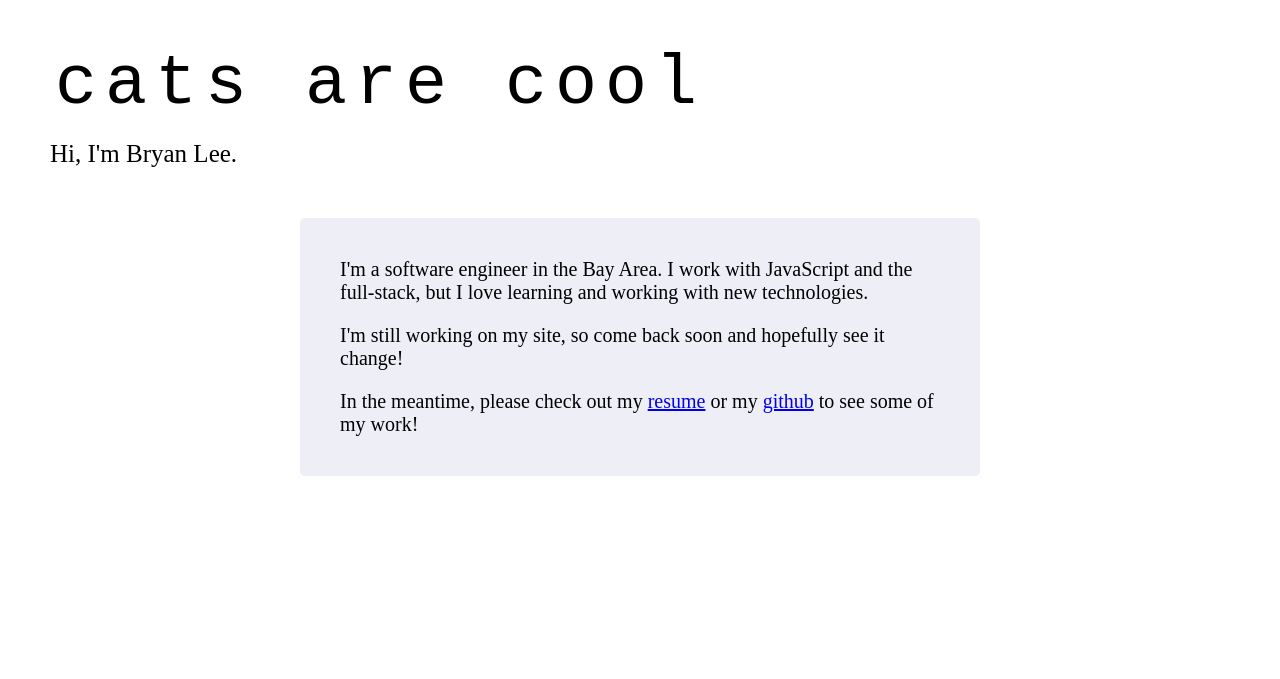
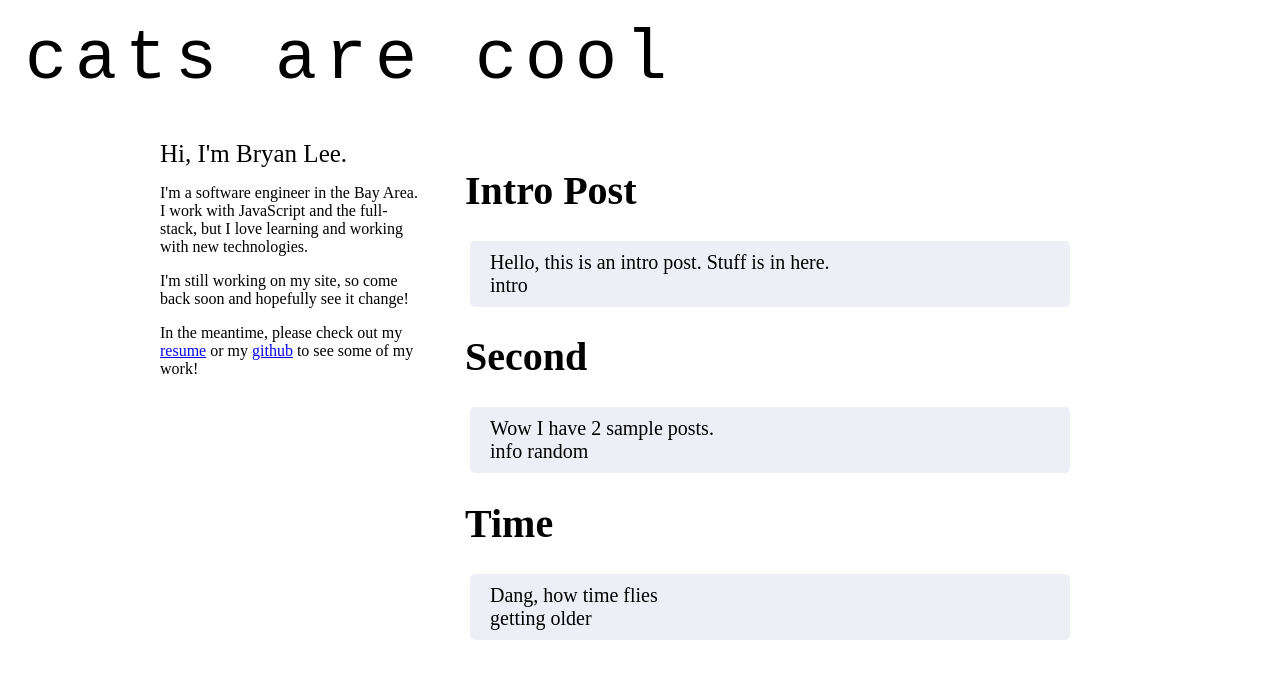
Before and after one commit to bryclee/bryclee-flask, a Flask app: page / in a window 1280 px wide. Shown: the top 679 px of the page. Run offline with Flask 2, Linux system fonts and the light colour scheme.

Commit message:
[feature] Adds post template and columns to index.html

```diff
--- /dev/null
+++ b/bryclee/database/fakeData.py
@@ -0,0 +1,5 @@
+#For sample json object
+import json, os
+
+with open(os.path.join(os.path.dirname(__file__), 'fakePosts.json')) as f:
+	jsonData = json.load(f)
--- /dev/null
+++ b/bryclee/database/fakePosts.json
@@ -0,0 +1,20 @@
+[
+	{
+		"id": 0,
+		"tags": ["intro"],
+		"text": "Hello, this is an intro post. \nStuff is in here.",
+		"title": "Intro Post"
+	},
+	{
+		"id": 1,
+		"tags": ["info", "random"],
+		"text": "Wow I have 2 sample posts.",
+		"title": "Second"
+	},
+	{
+		"id": 2,
+		"tags": ["getting", "older"],
+		"text": "Dang, how time flies",
+		"title": "Time"
+	}
+]
--- a/bryclee/routes.py
+++ b/bryclee/routes.py
@@ -1,13 +1,26 @@
-import os
+import os, sys
 from bryclee import app
 from flask import request, render_template, jsonify
 
+#Sample data
+from bryclee.database.fakeData import jsonData
+
+#Routes
 @app.route('/')
 def index():
-	return render_template('index.html', name='visitor')
+	return render_template('index.html', posts=jsonData)
 
-@app.route('/posts/<id>', methods=['GET'])
+@app.route('/posts/<int:id>', methods=['GET'])
 def get_post(id):
-	return jsonify(tag="intro",
-					id=id,
-					text="Hello, this is a normal post.")
+	if id < len(jsonData) and id >= 0:
+		return jsonify(post=jsonData[id])
+	else:
+		return jsonify(error="Out of range")
+
+@app.route('/posts', methods=['GET'])
+def get_posts():
+	return 'a bunch of posts'
+
+@app.route('/test')
+def test():
+	return render_template('post.html', posts=jsonData)
--- a/bryclee/static/name.js
+++ b/bryclee/static/name.js
@@ -1,5 +1,5 @@
 (function() {
-	var header = document.querySelector('#header');
+	var header = document.querySelector('#header-banner');
 	var headerLetters = document.querySelector('#header-letters');
 	headerLetters.innerHTML = '';
 
--- a/bryclee/static/style.css
+++ b/bryclee/static/style.css
@@ -1,17 +1,28 @@
-body {
+html, body {
+	box-sizing: border-box;
 	font: 20px Century Gothic;
-	margin: 50px 50px;
+	margin: 0;
+}
+* {
+	box-sizing: inherit;
 }
 
-#header		{	font: 70px courier new;
-				position: relative;
-				height: 70px;
-				line-height: 70px;
-				-moz-transition: width 1s;
-				-webkit-transition: width 1s;	}
+.header-bar {
+	position: fixed;
+	left: 0;
+	top: 0;
+	padding: 20px;
+	width: 100%;
+}
+#header-banner {
+	font: 70px courier new;
+	height: 70px;
+	position: relative;
+	-moz-transition: width 1s;
+	-webkit-transition: width 1s;
+}
 #subheader	{	font-size: 25px;
-				position: relative;
-				margin: 20px 0px 50px 0px;	}
+				position: relative;	}
 .fill-parent {	position: absolute;
 				width: 100%;
 				height: 100%;
@@ -64,11 +75,37 @@ body {
 				margin-top: 0px;	}
 }
 
-/* Content styling */
-.main-container {
+/* Main Content styling */
+.main-content {
+	max-width: 1000px;
+	margin: 0px auto;
+	padding-top: 120px;
+}
+
+.left-col-wrapper, .left-col {
+	display: inline-block;
+	width: 300px;
+	min-height: 1px;
+}
+.left-col {
+	padding: 20px;
+	position: fixed;
+	top: 120px;
+}
+
+.center-col {
+	display: inline-block;
+	padding: 20px;
+	width: 650px;
+}
+
+.sidebar-about {
+	font-size: 12pt;
+}
+.post-content{
 	background-color: #EEEEF6;
 	border-radius: 5px;
-	padding: 20px 40px;
+	padding: 10px 20px;
 	margin: 0px auto;
 	max-width: 600px;
 }
--- a/bryclee/templates/index.html
+++ b/bryclee/templates/index.html
@@ -6,16 +6,19 @@
 	<link rel="shortcut icon" href="{{ url_for('static', filename='favicon.ico') }}"/>
 </head>
 <body>
-	{% block header %}
-	<div id="header">
+	<div class="header-bar">
+		<div id="header-banner">
 			<a href="{{ url_for('index') }}"><span class="fill-parent"></span></a>
 			<span id="header-letters">bryclee</span>
 		</div>
+	</div>
+	<script src="{{ url_for('static', filename='name.js') }}"></script>
+
+	<div class="main-content">
+		<div class="left-col-wrapper">
+			<div class="left-col">
 				<div id="subheader">Hi, I'm Bryan Lee.</div>
-	<script src="{{ url_for('static', filename='name.js') }}"></script>
-	{% endblock %}
-	{% block content %}
-	<div class="main-container">
+				<div class="sidebar-about">
 					<p>I'm a software engineer in the Bay Area. I work with JavaScript and the
 					full-stack, but I love learning and working with new technologies.</p>
 					<p>I'm still working on my site, so come back soon and hopefully
@@ -24,5 +27,22 @@
 					<a href="{{ url_for('static', filename='resume.pdf') }}">resume</a> or my
 					<a href="https://github.com/bryclee">github</a> to see some of my work!</p>
 				</div>
-	{% endblock %}
+			</div>
+		</div>
+		<div class="center-col">
+			{% for post in posts %}
+			<div class="blog-post">
+				<h1 class="post-title">{{ post.title }}</h1>
+				<div class="post-content">
+					<div class="post-text">{{ post.text }}</div>
+					<div class="post-tags">
+						{% for tag in post.tags %}
+						<span class="post-tag">{{ tag }}</span>
+						{% endfor %}
+					</div>
+				</div>
+			</div>
+			{% endfor %}
+		</div>
+	</div>
 </body>
```
Also changed, not shown: bryclee/db/db.py (deleted, +0 -18 lines), bryclee/database/__init__.py (added). Lines whose indentation alone changed are shown as unchanged.
